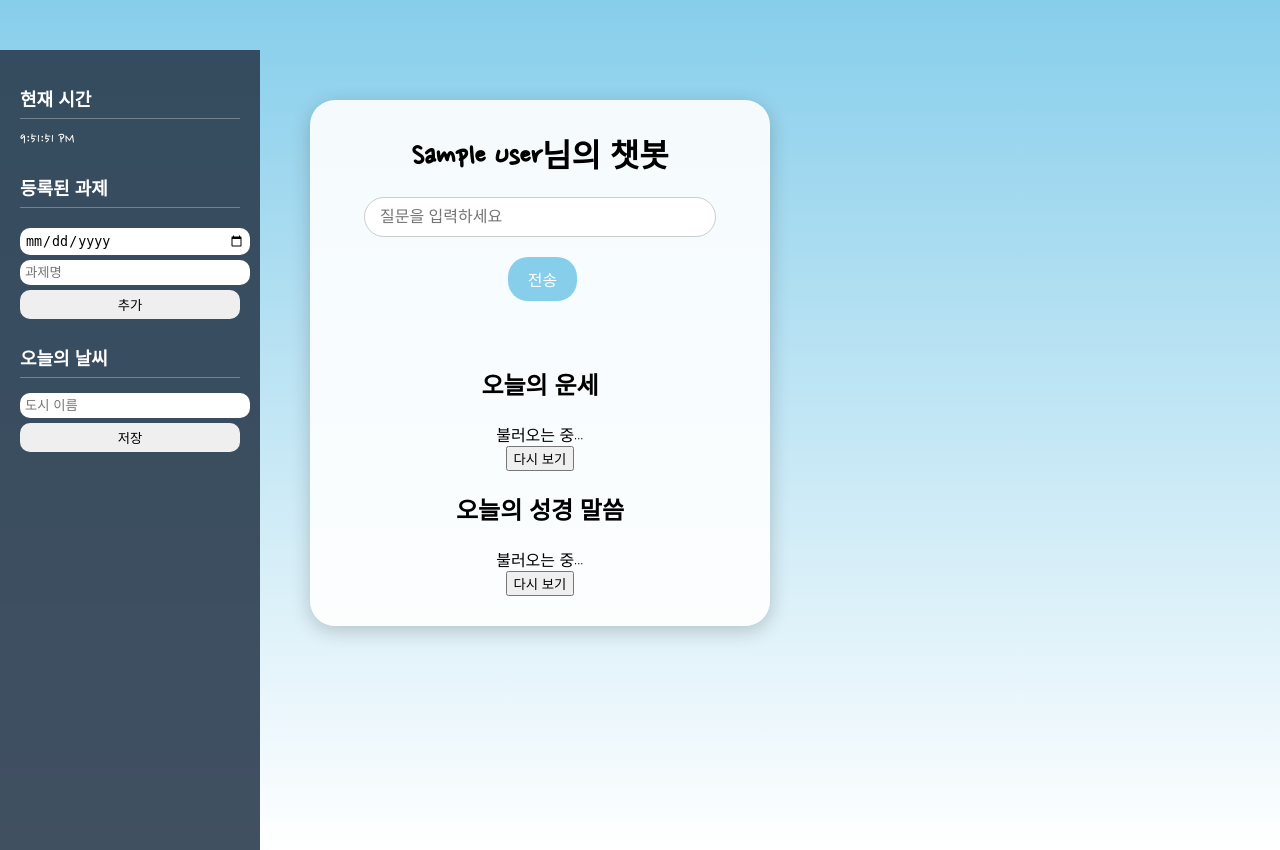
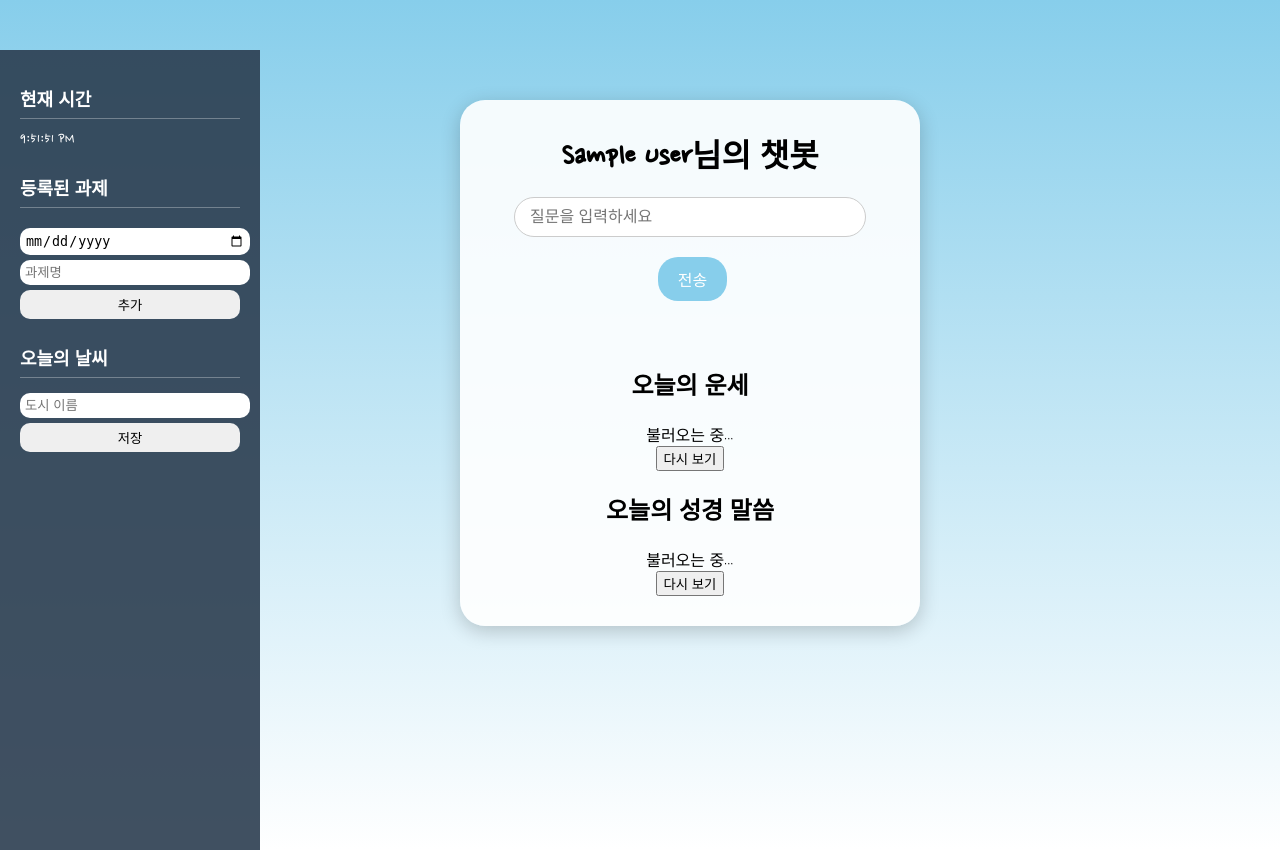
Before and after one commit to hansj8267/basic-chatbot, a Flask app: page /chat in a window 1280 px wide. Run offline with Flask 3, Linux system fonts and the light colour scheme; the visitor is signed in with stand-in values (Sample User, id 1); data that the repository does not hold is empty.

Commit message:
Update style.css

```diff
--- a/static/style.css
+++ b/static/style.css
@@ -3,7 +3,7 @@ body {
   margin: 0;
   font-family: 'Nanum Pen Script', cursive;
   background: linear-gradient(to bottom, #87ceeb, #ffffff);
-  display: flex; /* flex로 변경 */
+  display: flex; /* 사이드바 때문에 flex로 변경 */
   justify-content: flex-start; /* 왼쪽 정렬 */
   align-items: flex-start;
   min-height: 100vh;
@@ -41,6 +41,7 @@ body {
   box-shadow: 0 5px 20px rgba(0,0,0,0.2);
   text-align: center;
   margin: 50px;
+  margin-left: 200px;
 }
 
 .chat-container h1 {
@@ -78,9 +79,12 @@ body {
   text-align: left;
 }
 
+/* 과제 */
 #assignmentsBox {
   margin-top: 15px;
   text-align: left;
+  max-height: 300px; /* 스크롤 가능 높이 */
+  overflow-y: auto;
 }
 
 .assignment-card {
@@ -89,6 +93,8 @@ body {
   border-radius: 15px;
   margin-bottom: 10px;
   position: relative;
+  word-wrap: break-word; /* 긴 단어도 줄바꿈 */
+  white-space: normal;   /* 줄바꿈 허용 */
 }
 
 .delete-btn {
@@ -107,7 +113,7 @@ body {
   background: #ff1a1a;
 }
 
-/* 사이드바 추가 */
+/* 사이드바 */
 .sidebar {
   width: 260px;
   background-color: rgba(44, 62, 80, 0.9);
```
